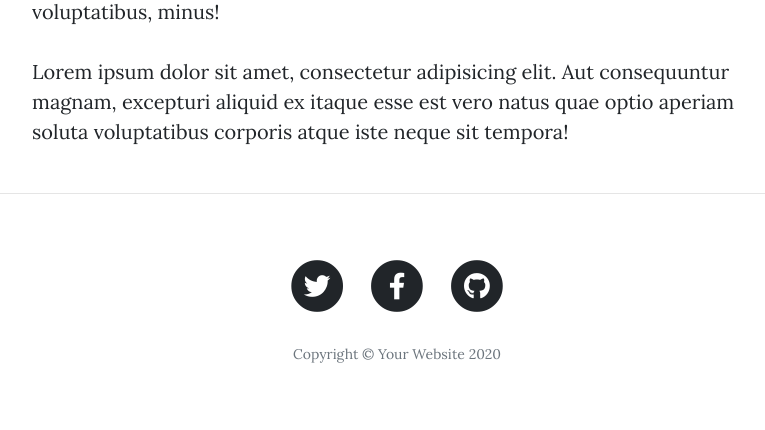
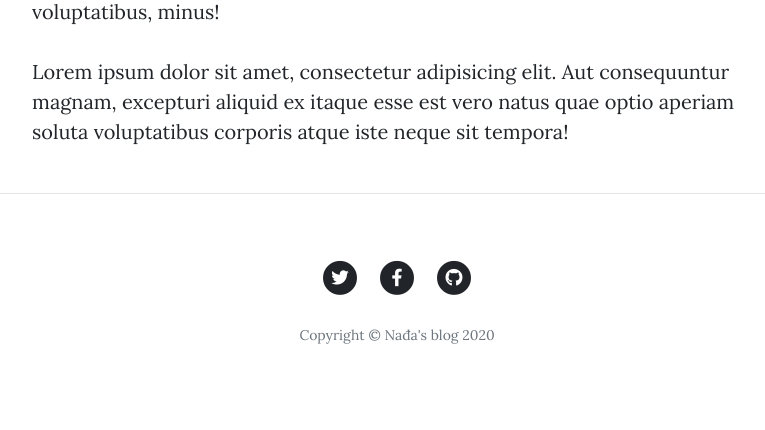
Before and after one commit to nadjamilas/blog-project, a Flask app: page /about in a window 1280 px wide. Shown: the part 825-1255 px from the top of the page, without its empty margins (243-1008 px from the left). After the commit the page ends 1169 px from the top, so only its background shows below. Run offline with Flask 2, Linux system fonts and the light colour scheme; some libraries are stand-ins or nearby versions.

Commit message:
footer changes

```diff
--- a/templates/footer.html
+++ b/templates/footer.html
@@ -6,7 +6,7 @@
           <ul class="list-inline text-center">
             <li class="list-inline-item">
               <a href="#">
-                <span class="fa-stack fa-lg">
+                <span class="fa-stack fa-sm">
                   <i class="fas fa-circle fa-stack-2x"></i>
                   <i class="fab fa-twitter fa-stack-1x fa-inverse"></i>
                 </span>
@@ -14,7 +14,7 @@
             </li>
             <li class="list-inline-item">
               <a href="#">
-                <span class="fa-stack fa-lg">
+                <span class="fa-stack fa-sm">
                   <i class="fas fa-circle fa-stack-2x"></i>
                   <i class="fab fa-facebook-f fa-stack-1x fa-inverse"></i>
                 </span>
@@ -22,14 +22,14 @@
             </li>
             <li class="list-inline-item">
               <a href="#">
-                <span class="fa-stack fa-lg">
+                <span class="fa-stack fa-sm">
                   <i class="fas fa-circle fa-stack-2x"></i>
                   <i class="fab fa-github fa-stack-1x fa-inverse"></i>
                 </span>
               </a>
             </li>
           </ul>
-          <p class="copyright text-muted">Copyright &copy; Your Website 2020</p>
+          <p class="copyright text-muted">Copyright &copy; Nađa's blog 2020</p>
         </div>
       </div>
     </div>
```
